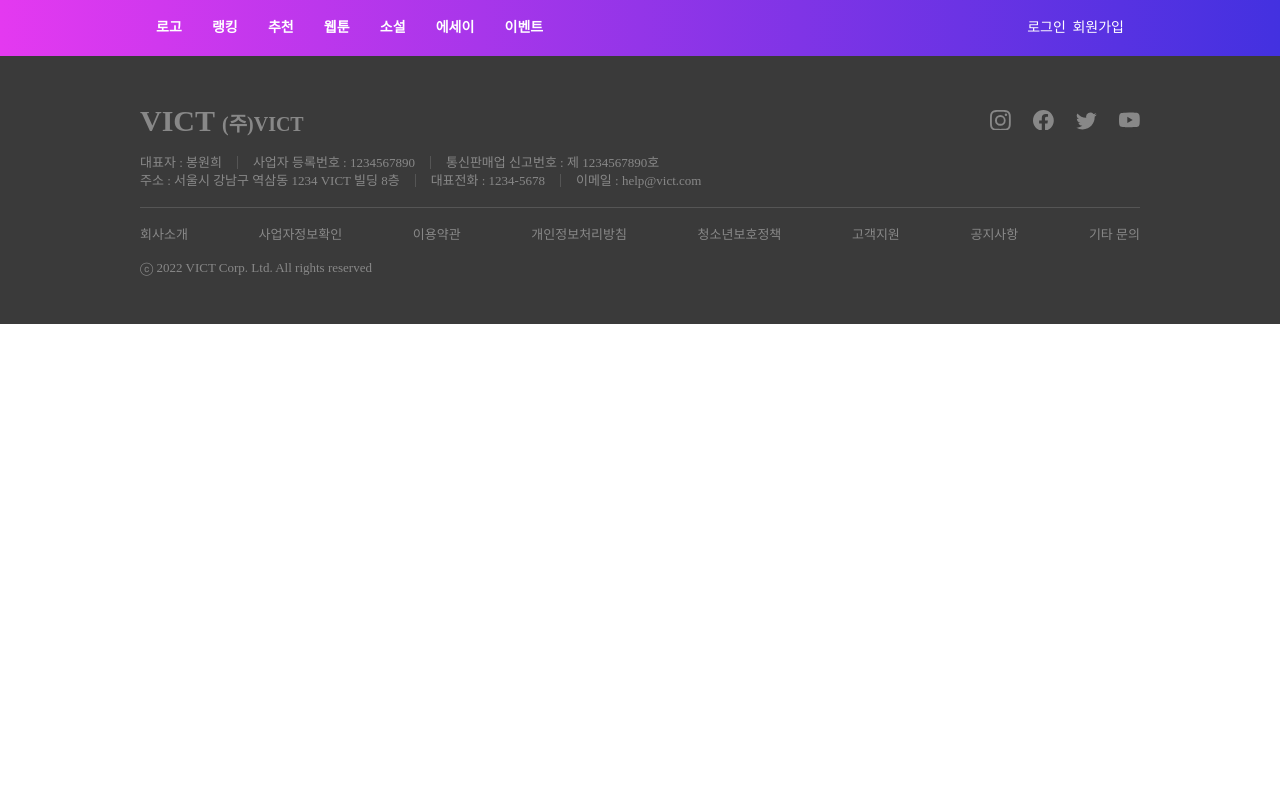
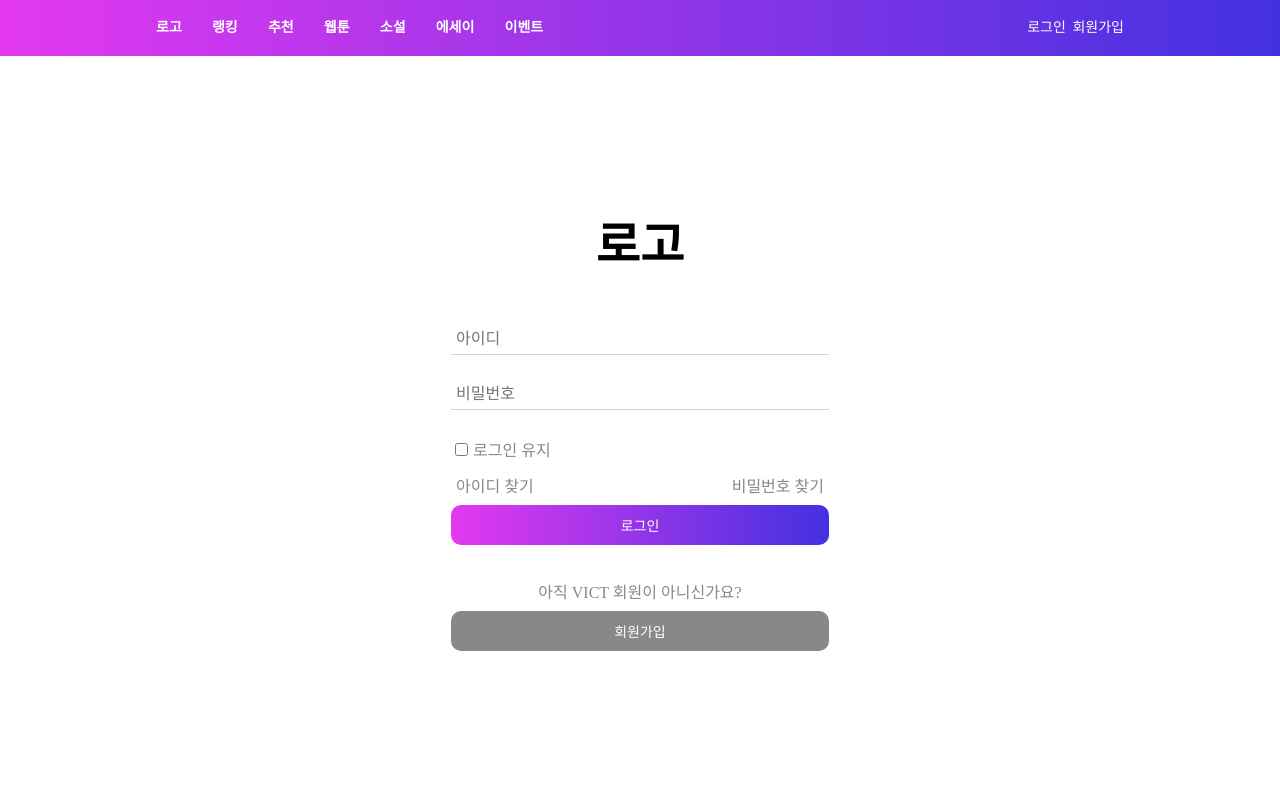
Before and after one commit to 2021bong/vict, a React (Vite) app: page /login in a window 1280 px wide. Shown: the top 800 px of the page. Built offline with nearby package versions, Linux system fonts and the light colour scheme.

Commit message:
✨Add : Login, SignUp 컴포넌트 추가 - Login 컴포넌트 추가 및 UI - SignUp 컴포넌트 추가 - theme에 테마 추가 - Router에 경로 추가 및 Nav에 Link 추가

```diff
--- a/src/Router.tsx
+++ b/src/Router.tsx
@@ -4,6 +4,8 @@ import * as theme from './styles/theme';
 import GlobalStyle from './styles/GlobalStyle';
 import Nav from './components/Nav';
 import Main from './pages/main/Main';
+import Login from './pages/login/Login';
+import SignUp from './pages/signup/SignUp';
 import Footer from './components/Footer';
 
 const Router = () => {
@@ -14,6 +16,8 @@ const Router = () => {
         <Nav />
         <Routes>
           <Route path='/' element={<Main />} />
+          <Route path='/login' element={<Login />} />
+          <Route path='/signup' element={<SignUp />} />
         </Routes>
         <Footer />
       </BrowserRouter>
--- a/src/components/Nav.tsx
+++ b/src/components/Nav.tsx
@@ -1,4 +1,5 @@
 import { useState } from 'react';
+import { Link } from 'react-router-dom';
 import styled from 'styled-components';
 
 const Nav = () => {
@@ -22,8 +23,12 @@ const Nav = () => {
           ))}
         </ul>
         <ul className='info-container'>
-          <li className='page'>로그인</li>
-          <li className='page'>회원가입</li>
+          <Link to='/login'>
+            <li className='page'>로그인</li>
+          </Link>
+          <Link to='/signup'>
+            <li className='page'>회원가입</li>
+          </Link>
         </ul>
       </div>
     </StyledNav>
--- /dev/null
+++ b/src/pages/login/Login.tsx
@@ -0,0 +1,135 @@
+import styled from 'styled-components';
+
+const Login = () => (
+  <Container>
+    <h3 className='title'>로고</h3>
+
+    <form className='formContainer' onSubmit={(e) => e.preventDefault()}>
+      <input type='text' id='id' className='inputBox' placeholder='아이디' />
+      <input type='password' className='inputBox' placeholder='비밀번호' />
+      <div className='checkbox'>
+        <input type='checkbox' id='checkbox' />
+        <label htmlFor='checkbox'>로그인 유지</label>
+      </div>
+      <div className='findBox'>
+        <span>아이디 찾기</span>
+        <span>비밀번호 찾기</span>
+      </div>
+      <button className='btn login'>로그인</button>
+      <p className='signupText'>아직 VICT 회원이 아니신가요?</p>
+      <button className='btn signup'>회원가입</button>
+    </form>
+  </Container>
+);
+
+export default Login;
+
+const Container = styled.div`
+  display: flex;
+  flex-direction: column;
+  justify-content: center;
+  width: 50%;
+  height: 100vh;
+  margin: 0 auto;
+  padding: 50px;
+
+  .title {
+    margin-bottom: 50px;
+    text-align: center;
+    font-size: 3rem;
+  }
+
+  .formContainer {
+    display: flex;
+    flex-direction: column;
+    justify-content: center;
+    align-items: center;
+    width: 70%;
+    margin: 0 auto;
+
+    .inputBox {
+      width: 100%;
+      margin-bottom: 20px;
+      padding: 5px;
+      border: none;
+      border-bottom: 1px solid ${({ theme }) => theme.grey4};
+      font-size: 1rem;
+      transition: 0.2s ease-in;
+
+      &:last-of-type {
+        margin-bottom: 30px;
+      }
+
+      &:focus {
+        border-bottom: 1px solid ${({ theme }) => theme.mainBlue};
+      }
+    }
+
+    .checkbox {
+      width: 100%;
+      margin-bottom: 20px;
+      color: ${({ theme }) => theme.text};
+
+      input {
+        margin-right: 5px;
+        cursor: pointer;
+      }
+
+      label {
+        cursor: pointer;
+      }
+    }
+
+    .findBox {
+      display: flex;
+      justify-content: space-between;
+      width: 100%;
+      margin-bottom: 10px;
+      padding: 0 5px;
+      color: ${({ theme }) => theme.text};
+
+      span:hover {
+        color: ${({ theme }) => theme.grey7};
+        font-weight: 500;
+        cursor: pointer;
+      }
+    }
+
+    .btn {
+      width: 100%;
+      margin-bottom: 40px;
+      padding: 10px;
+      border-radius: 10px;
+      border: none;
+      color: #fff;
+    }
+
+    .login {
+      background: ${({ theme }) => theme.mainGradient};
+
+      &:active {
+        background: none;
+        background-color: ${({ theme }) => theme.mainBlue};
+      }
+    }
+
+    .signupText {
+      margin-bottom: 10px;
+      color: ${({ theme }) => theme.text};
+      text-align: center;
+    }
+
+    .signup {
+      background-color: ${({ theme }) => theme.text};
+
+      &:hover {
+        background: ${({ theme }) => theme.mainGradient};
+      }
+
+      &:active {
+        background: none;
+        background-color: ${({ theme }) => theme.mainBlue};
+      }
+    }
+  }
+`;
--- /dev/null
+++ b/src/pages/signup/SignUp.tsx
@@ -0,0 +1,3 @@
+const SignUp = () => <h1>signup</h1>;
+
+export default SignUp;
--- a/src/styles/theme.ts
+++ b/src/styles/theme.ts
@@ -1,5 +1,6 @@
 export const mainPurple = '#e439f0';
 export const mainBlue = '#4331e0';
+export const mainGradient = 'linear-gradient(to right, #e439f0, #4331e0);';
 
 export const text = '#888';
 export const footerBg = '#3A3A3A';
```
